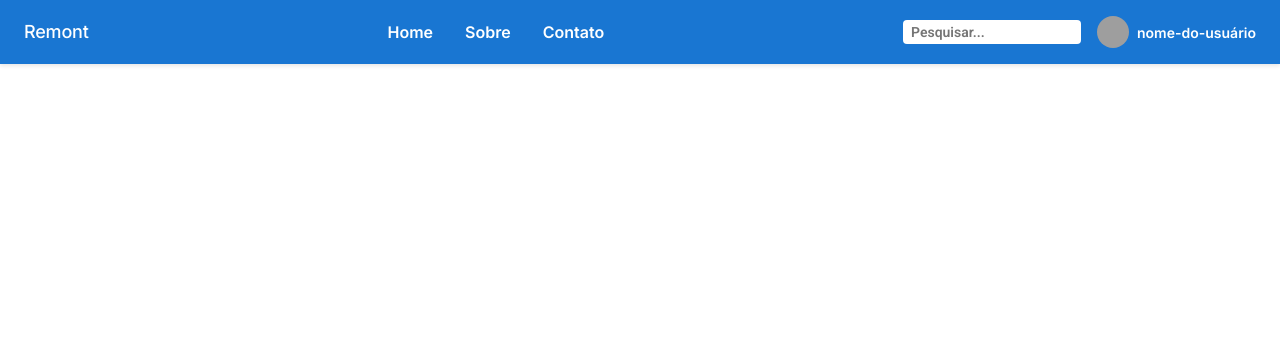
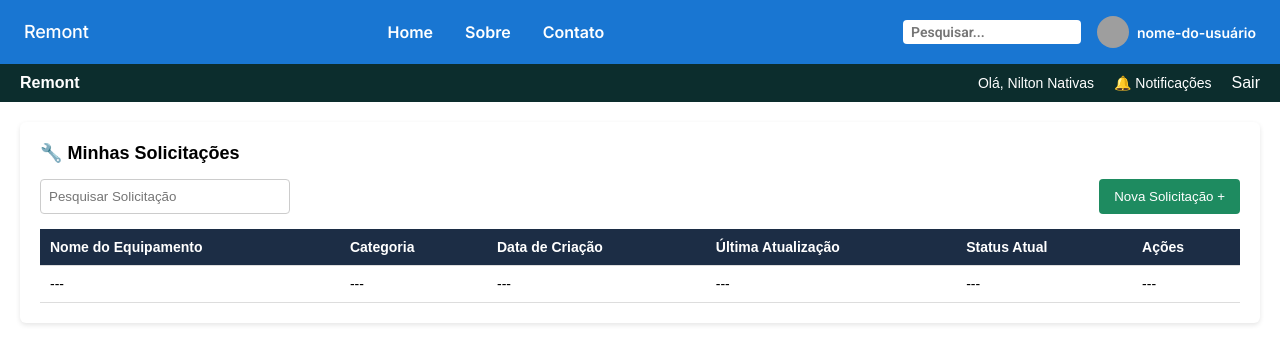
Before and after one commit to EduKaique/sistema-manutencao-angular-spring, an Angular app in the folder front-end/: page /client-dashboard in a window 1280 px wide. Before the commit this address led to /. Shown: the top 364 px of the page. Built offline with nearby package versions, Linux system fonts and the light colour scheme; grey boxes are pictures that could not be loaded.

Commit message:
feat:client-dashboard

```diff
--- /dev/null
+++ b/front-end/src/app/features/client/client-dashboard-page/client-dashboard-page.component.css
@@ -0,0 +1,94 @@
+
+    body {
+  font-family: Arial, sans-serif;
+  margin: 0;
+  background-color: #f2f4f6;
+}
+
+header {
+  background-color: #0c2d2d;
+  color: white;
+  display: flex;
+  justify-content: space-between;
+  align-items: center;
+  padding: 10px 20px;
+}
+
+.logo {
+  display: flex;
+  align-items: center;
+  font-weight: bold;
+}
+
+.user-info {
+  display: flex;
+  align-items: center;
+  gap: 20px;
+}
+
+.user-info span {
+  font-size: 14px;
+}
+
+main {
+  background: white;
+  margin: 20px;
+  padding: 20px;
+  border-radius: 6px;
+  box-shadow: 0px 2px 5px rgba(0,0,0,0.1);
+}
+
+h2 {
+  font-size: 18px;
+  margin: 0 0 15px 0;
+  display: flex;
+  align-items: center;
+  gap: 8px;
+}
+
+.actions {
+  display: flex;
+  justify-content: space-between;
+  margin-bottom: 15px;
+}
+
+.actions input {
+  padding: 8px;
+  width: 250px;
+  border: 1px solid #ccc;
+  border-radius: 4px;
+}
+
+.actions button {
+  background-color: #1e8b60;
+  color: white;
+  border: none;
+  padding: 10px 15px;
+  border-radius: 4px;
+  cursor: pointer;
+}
+
+.actions button:hover {
+  background-color: #15714d;
+}
+
+table {
+  width: 100%;
+  border-collapse: collapse;
+}
+
+thead {
+  background-color: #1c2d45;
+  color: white;
+}
+
+th, td {
+  padding: 10px;
+  text-align: left;
+  border-bottom: 1px solid #ddd;
+  font-size: 14px;
+}
+
+tbody tr:hover {
+  background-color: #f9f9f9;
+}
--- /dev/null
+++ b/front-end/src/app/features/client/client-dashboard-page/client-dashboard-page.component.html
@@ -0,0 +1,40 @@
+<header>
+  <div class="logo">Remont</div>
+  <div class="user-info">
+    <span>Olá, Nilton Nativas</span>
+    <span>🔔 Notificações</span>
+    <a href="#" style="color:white; text-decoration:none;">Sair</a>
+  </div>
+</header>
+
+<main>
+  <h2>🔧 Minhas Solicitações</h2>
+
+  <div class="actions">
+    <input type="text" placeholder="Pesquisar Solicitação">
+    <button>Nova Solicitação +</button>
+  </div>
+
+  <table>
+    <thead>
+      <tr>
+        <th>Nome do Equipamento</th>
+        <th>Categoria</th>
+        <th>Data de Criação</th>
+        <th>Última Atualização</th>
+        <th>Status Atual</th>
+        <th>Ações</th>
+      </tr>
+    </thead>
+    <tbody>
+      <tr>
+        <td>---</td>
+        <td>---</td>
+        <td>---</td>
+        <td>---</td>
+        <td>---</td>
+        <td>---</td>
+      </tr>
+    </tbody>
+  </table>
+</main>
```
Also changed, not shown: front-end/src/app/app.routes.ts (+6 -1 lines), front-end/src/app/features/client/client-dashboard-page/client-dashboard-page.component.ts (added, +11 -0 lines), 1 other file (tests, documents, lock files or other folders).
